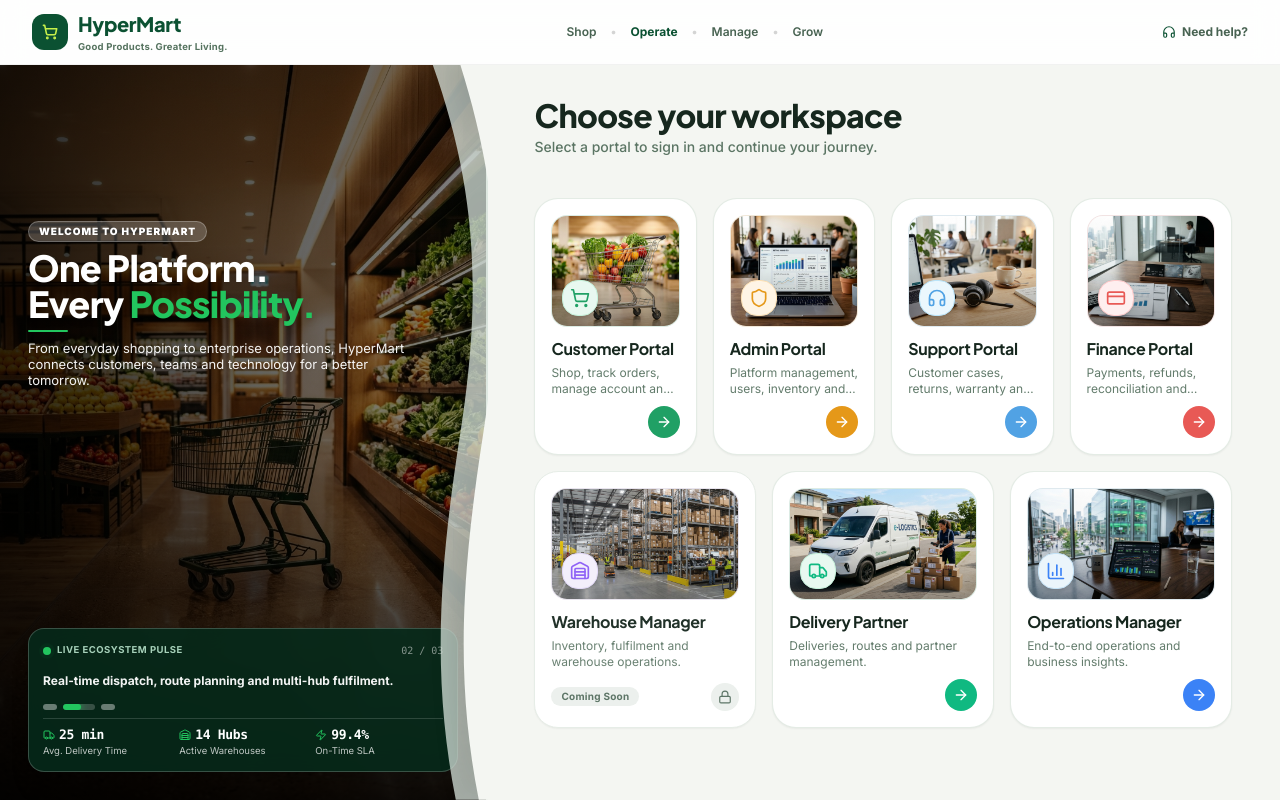
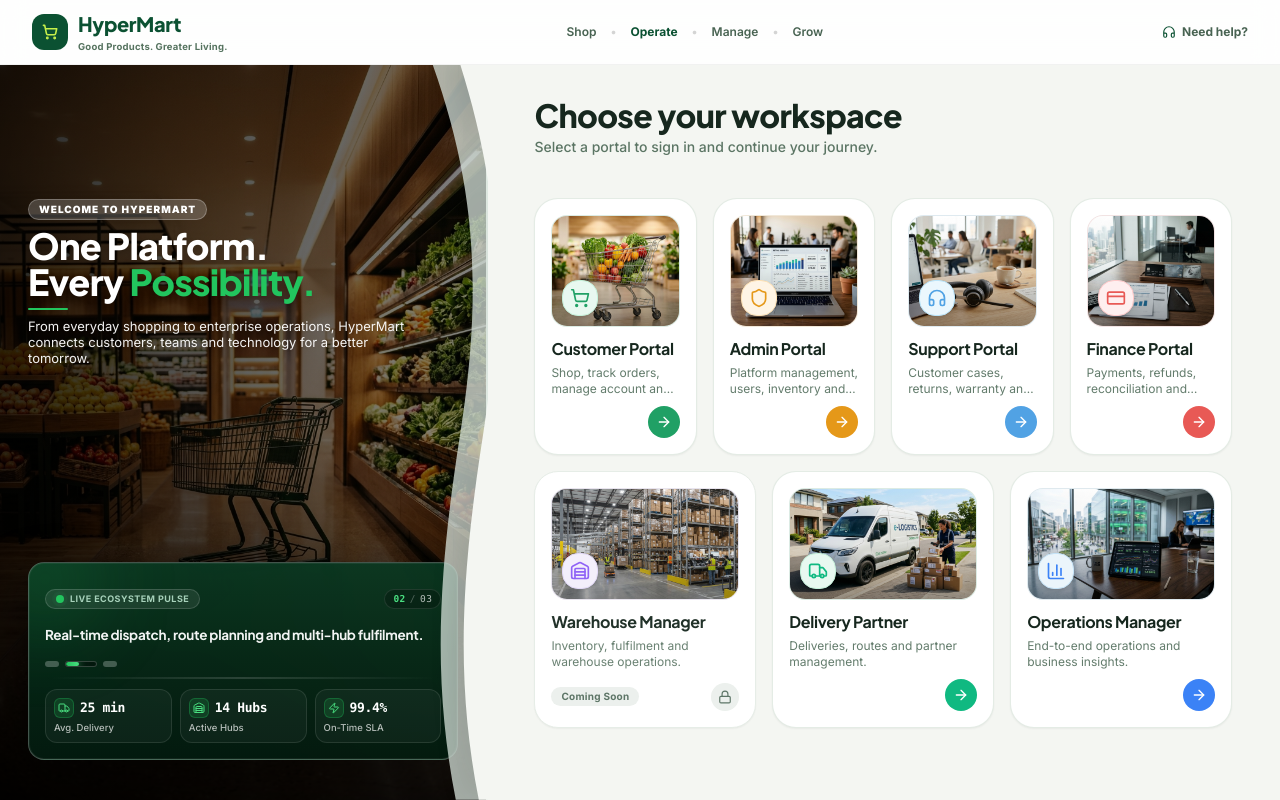
Before and after one commit to KSukant/Hyper_Mart, a Next.js app: page / in a window 1280 px wide. Built offline with nearby package versions, Linux system fonts and the light colour scheme.

Commit message:
feat(ui): elevate ecosystem stats card with frosted glassmorphism, glowing micro-metrics, and refined status pills

```diff
--- a/src/app/page.tsx
+++ b/src/app/page.tsx
@@ -96,7 +96,7 @@ export default function UnifiedLandingPage() {
           </div>
 
           {/* Interactive Animated Glass Statistics Carousel */}
-          <EcosystemStatsCarousel className="mt-auto flex-shrink-0" />
+          <EcosystemStatsCarousel className="mt-auto mb-2 sm:mb-3 flex-shrink-0" />
         </section>
 
         {/* ── RIGHT: Unified Workspace Selection Gateway (~60% on Desktop) ── */}
--- a/src/components/landing/EcosystemStatsCarousel.tsx
+++ b/src/components/landing/EcosystemStatsCarousel.tsx
@@ -46,7 +46,7 @@ const SLIDES: SlideData[] = [
       {
         icon: Star,
         value: "98%",
-        label: "Service Satisfaction",
+        label: "Satisfaction",
         fillIcon: true,
       },
     ],
@@ -58,12 +58,12 @@ const SLIDES: SlideData[] = [
       {
         icon: Truck,
         value: "25 min",
-        label: "Avg. Delivery Time",
+        label: "Avg. Delivery",
       },
       {
         icon: Warehouse,
         value: "14 Hubs",
-        label: "Active Warehouses",
+        label: "Active Hubs",
       },
       {
         icon: Zap,
@@ -79,7 +79,7 @@ const SLIDES: SlideData[] = [
       {
         icon: ShieldCheck,
         value: "100%",
-        label: "Audit Compliance",
+        label: "Compliance",
       },
       {
         icon: TrendingUp,
@@ -89,13 +89,13 @@ const SLIDES: SlideData[] = [
       {
         icon: Clock,
         value: "99.99%",
-        label: "Platform Uptime",
+        label: "Uptime SLA",
       },
     ],
   },
 ];
 
-const AUTOPLAY_INTERVAL = 3500; // 3.5s active continuous rotation
+const AUTOPLAY_INTERVAL = 3800; // 3.8s continuous rotation
 
 interface EcosystemStatsCarouselProps {
   className?: string;
@@ -119,28 +119,34 @@ export function EcosystemStatsCarousel({ className = "" }: EcosystemStatsCarouse
 
   return (
     <div
-      className={`relative z-10 w-full max-w-md rounded-xl sm:rounded-2xl bg-[#062A1A]/90 backdrop-blur-md border border-white/20 p-3 sm:p-3.5 text-white shadow-xl space-y-2 transition-all duration-300 hover:border-white/30 ${className}`}
+      className={`relative z-10 w-full max-w-md rounded-2xl bg-gradient-to-b from-[#0A3821]/95 via-[#062817]/95 to-[#031B0F]/95 backdrop-blur-xl border-t border-white/25 border-x border-white/15 border-b border-black/40 p-3.5 sm:p-4 text-white shadow-[0_20px_50px_rgba(0,0,0,0.5),0_0_0_1px_rgba(255,255,255,0.06)_inset] space-y-2.5 transition-all duration-300 hover:border-white/30 overflow-hidden ${className}`}
       role="region"
       aria-label="HyperMart Ecosystem Highlights"
     >
+      {/* ── Soft Ambient Backlight Glow ── */}
+      <div className="absolute -top-10 -left-10 w-28 h-28 bg-[#22C55E]/15 rounded-full blur-2xl pointer-events-none" />
+
       {/* ── Top Live Pulse Status Bar ── */}
-      <div className="flex items-center justify-between text-[9.5px]">
-        <div className="flex items-center gap-1.5">
+      <div className="relative z-10 flex items-center justify-between">
+        <div className="inline-flex items-center gap-1.5 px-2.5 py-0.5 rounded-full bg-white/[0.08] border border-white/15 shadow-2xs">
           <span className="relative flex h-2 w-2">
-            <span className="animate-ping absolute inline-flex h-full w-full rounded-full bg-[#22C55E] opacity-75"></span>
+            <span className="animate-ping absolute inline-flex h-full w-full rounded-full bg-[#4ADE80] opacity-75"></span>
             <span className="relative inline-flex rounded-full h-2 w-2 bg-[#22C55E]"></span>
           </span>
-          <span className="font-bold uppercase tracking-wider text-[#A7D1BA]">
+          <span className="font-bold uppercase tracking-wider text-[9px] text-[#A7D1BA]">
             Live Ecosystem Pulse
           </span>
         </div>
-        <span className="font-mono text-white/50 text-[10px]">
-          0{currentIndex + 1} / 0{SLIDES.length}
-        </span>
+
+        <div className="px-2 py-0.5 rounded-full bg-black/25 border border-white/10 text-[9.5px] font-mono text-white/70 tracking-wider">
+          <span className="text-[#4ADE80] font-bold">0{currentIndex + 1}</span>
+          <span className="text-white/30 mx-1">/</span>
+          <span>0{SLIDES.length}</span>
+        </div>
       </div>
 
       {/* ── Headline Message with Smooth Crossfade & Upward Slide ── */}
-      <div className="min-h-[30px] flex items-center">
+      <div className="relative z-10 min-h-[32px] flex items-center">
         <AnimatePresence mode="wait">
           <motion.p
             key={activeSlide.id}
@@ -148,7 +154,7 @@ export function EcosystemStatsCarousel({ className = "" }: EcosystemStatsCarouse
             animate={{ opacity: 1, y: 0 }}
             exit={{ opacity: 0, y: -5 }}
             transition={{ duration: 0.3, ease: "easeOut" }}
-            className="text-[11.5px] sm:text-xs font-bold text-white/95 leading-snug"
+            className="font-display text-[12.5px] sm:text-[13.5px] font-bold text-white/95 leading-snug tracking-tight drop-shadow-xs"
           >
             {activeSlide.message}
           </motion.p>
@@ -156,7 +162,7 @@ export function EcosystemStatsCarousel({ className = "" }: EcosystemStatsCarouse
       </div>
 
       {/* ── Slider Dash Indicators with Live Progress Animation ── */}
-      <div className="flex items-center gap-1.5" role="tablist" aria-label="Slide indicators">
+      <div className="relative z-10 flex items-center gap-1.5" role="tablist" aria-label="Slide indicators">
         {SLIDES.map((slide, index) => {
           const isActive = index === currentIndex;
           return (
@@ -167,7 +173,7 @@ export function EcosystemStatsCarousel({ className = "" }: EcosystemStatsCarouse
               aria-selected={isActive}
               aria-label={`Show slide ${index + 1}: ${slide.message}`}
               className={`relative h-1.5 rounded-full overflow-hidden transition-all duration-300 focus:outline-none focus-visible:ring-2 focus-visible:ring-[#22C55E] ${
-                isActive ? "w-8 bg-white/20" : "w-3.5 bg-white/40 hover:bg-white/60 cursor-pointer"
+                isActive ? "w-8 bg-black/40 border border-white/20" : "w-3.5 bg-white/25 hover:bg-white/45 cursor-pointer"
               }`}
             >
               {isActive && (
@@ -179,7 +185,7 @@ export function EcosystemStatsCarousel({ className = "" }: EcosystemStatsCarouse
                     duration: AUTOPLAY_INTERVAL / 1000,
                     ease: "linear",
                   }}
-                  className="absolute inset-y-0 left-0 bg-[#22C55E] rounded-full shadow-[0_0_8px_#22C55E]"
+                  className="absolute inset-y-0 left-0 bg-gradient-to-r from-[#22C55E] to-[#4ADE80] rounded-full shadow-[0_0_8px_#4ADE80]"
                 />
               )}
             </button>
@@ -187,8 +193,11 @@ export function EcosystemStatsCarousel({ className = "" }: EcosystemStatsCarouse
         })}
       </div>
 
-      {/* ── Animated Stats Row ── */}
-      <div className="pt-2 border-t border-white/15">
+      {/* ── Subtle Frosted Divider ── */}
+      <div className="relative z-10 h-[1px] w-full bg-gradient-to-r from-transparent via-white/15 to-transparent pt-0.5" />
+
+      {/* ── Animated Stats Micro-Cards ── */}
+      <div className="relative z-10">
         <AnimatePresence mode="wait">
           <motion.div
             key={activeSlide.id}
@@ -196,7 +205,7 @@ export function EcosystemStatsCarousel({ className = "" }: EcosystemStatsCarouse
             animate={{ opacity: 1 }}
             exit={{ opacity: 0 }}
             transition={{ duration: 0.2 }}
-            className="grid grid-cols-3 gap-2 text-left"
+            className="grid grid-cols-3 gap-2"
           >
             {activeSlide.stats.map((stat, idx) => {
               const Icon = stat.icon;
@@ -210,25 +219,27 @@ export function EcosystemStatsCarousel({ className = "" }: EcosystemStatsCarouse
                     delay: idx * 0.05,
                     ease: "easeOut",
                   }}
-                  className="space-y-0.5"
+                  className="rounded-xl bg-white/[0.04] hover:bg-white/[0.08] border border-white/10 p-2 transition-all flex flex-col justify-between"
                 >
-                  <div className="flex items-center gap-1 text-[11px] text-[#A7D1BA]">
-                    <Icon
-                      className={`w-3 h-3 text-[#22C55E] flex-shrink-0 ${
-                        stat.fillIcon ? "fill-[#22C55E]" : ""
-                      }`}
-                    />
+                  <div className="flex items-center gap-1.5">
+                    <div className="w-5 h-5 rounded-md bg-[#22C55E]/15 border border-[#22C55E]/30 flex items-center justify-center text-[#4ADE80] flex-shrink-0">
+                      <Icon
+                        className={`w-3 h-3 ${
+                          stat.fillIcon ? "fill-[#4ADE80]" : ""
+                        }`}
+                      />
+                    </div>
                     <motion.span
                       key={`val-${stat.value}`}
-                      initial={{ opacity: 0, scale: 0.8 }}
+                      initial={{ opacity: 0, scale: 0.85 }}
                       animate={{ opacity: 1, scale: 1 }}
                       transition={{ duration: 0.35, ease: "backOut" }}
-                      className="font-mono font-black text-xs sm:text-[13px] text-white tracking-tight"
+                      className="font-mono font-black text-xs sm:text-[13px] text-white tracking-tight truncate"
                     >
                       {stat.value}
                     </motion.span>
                   </div>
-                  <span className="text-[9.5px] text-white/75 block leading-tight">
+                  <span className="text-[9.5px] text-white/70 block leading-tight font-medium mt-1 truncate">
                     {stat.label}
                   </span>
                 </motion.div>
```
